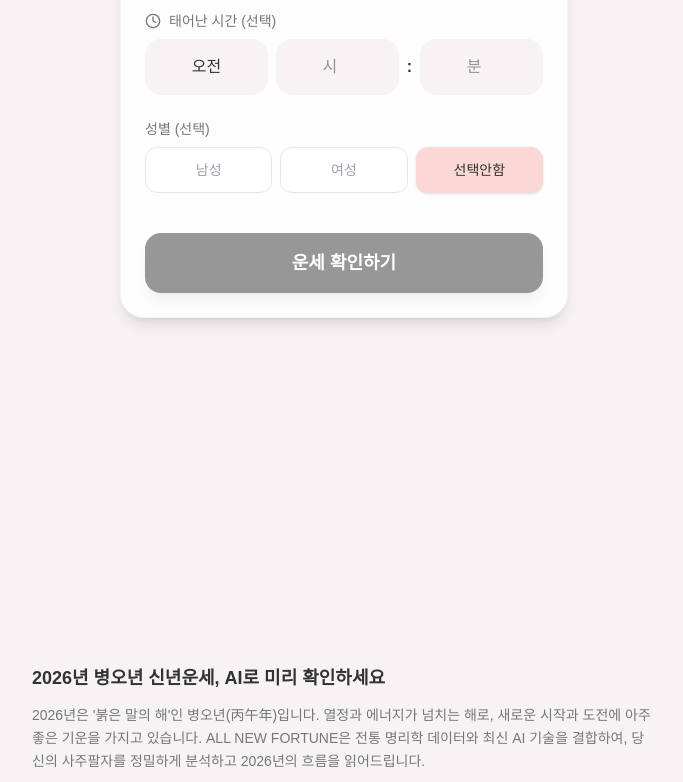
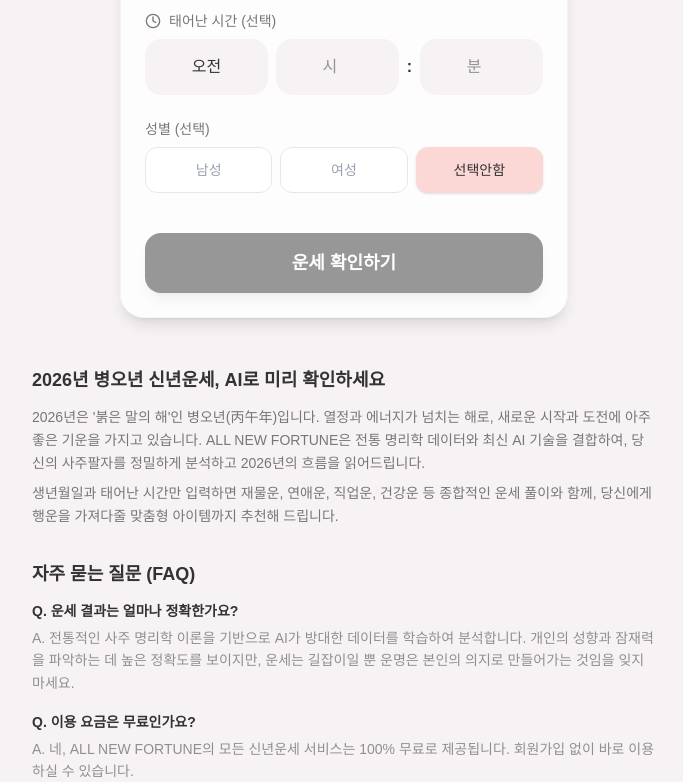
Before and after one commit to hkgorill/allnewfortune, a Next.js app: page / in a window 1280 px wide. Shown: the part 402-1184 px from the top of the page, without its empty margins (296-979 px from the left). Built offline with nearby package versions, Linux system fonts and the light colour scheme.

Commit message:
[modify] kakao Adfit 보완 요청사항 반영 및 입력화면 광고배너 주석 처리

```diff
--- a/app/components/KakaoAdFit.tsx
+++ b/app/components/KakaoAdFit.tsx
@@ -22,7 +22,8 @@ export default function KakaoAdFit({ unit, width, height, className }: KakaoAdFi
     const script = document.createElement('script');
 
     ins.className = 'kakao_ad_area';
-    ins.style.display = 'none';
+    ins.style.display = 'block';
+    ins.style.width = '100%';
     ins.setAttribute('data-ad-unit', unit);
     ins.setAttribute('data-ad-width', width);
     ins.setAttribute('data-ad-height', height);
@@ -44,7 +45,7 @@ export default function KakaoAdFit({ unit, width, height, className }: KakaoAdFi
 
   return (
     <div className={`flex justify-center items-center ${className}`}>
-       <div ref={adRef} style={{ width: `${width}px`, height: `${height}px` }} />
+       <div ref={adRef} style={{ width: `${width}px`, height: `${height}px`, minWidth: `${width}px`, minHeight: `${height}px` }} />
     </div>
   );
 }
--- a/app/page.tsx
+++ b/app/page.tsx
@@ -70,8 +70,14 @@ export default function Home() {
         )}
 
         {/* AdFit Advertisement (Footer - Input/Result only) */}
-        {step !== "loading" && (
-          <div className="mt-8 mb-4 flex justify-center">
+        {/* {step !== "loading" && (
+          <div className="mt-8 mb-4 flex justify-center items-center w-full h-[250px] overflow-hidden">
+            <KakaoAdFit unit="DAN-zgZw9Q6wvZuU1nIl" width="250" height="250" />
+          </div>
+        )} */}
+
+        {step === "result" && (
+          <div className="mt-8 mb-4 flex justify-center items-center w-full h-[250px] overflow-hidden">
             <KakaoAdFit unit="DAN-zgZw9Q6wvZuU1nIl" width="250" height="250" />
           </div>
         )}
```
